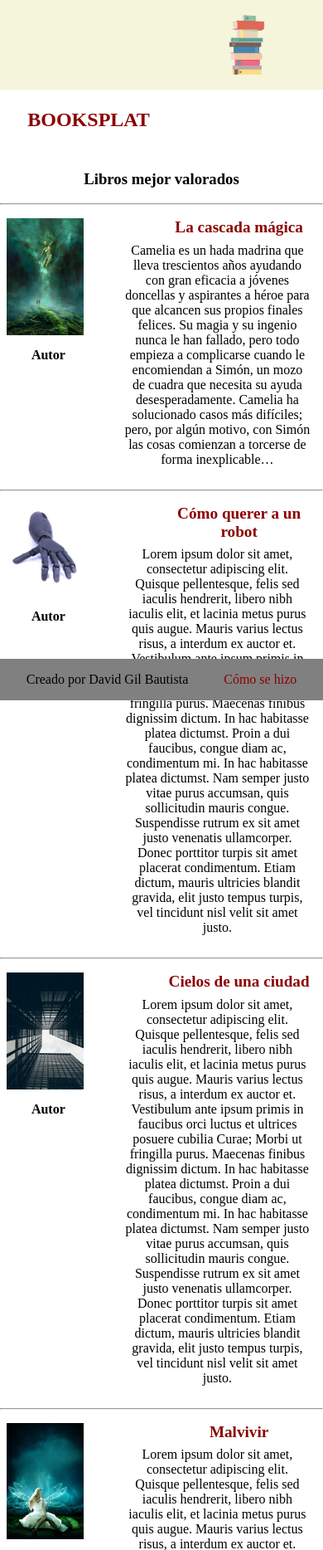
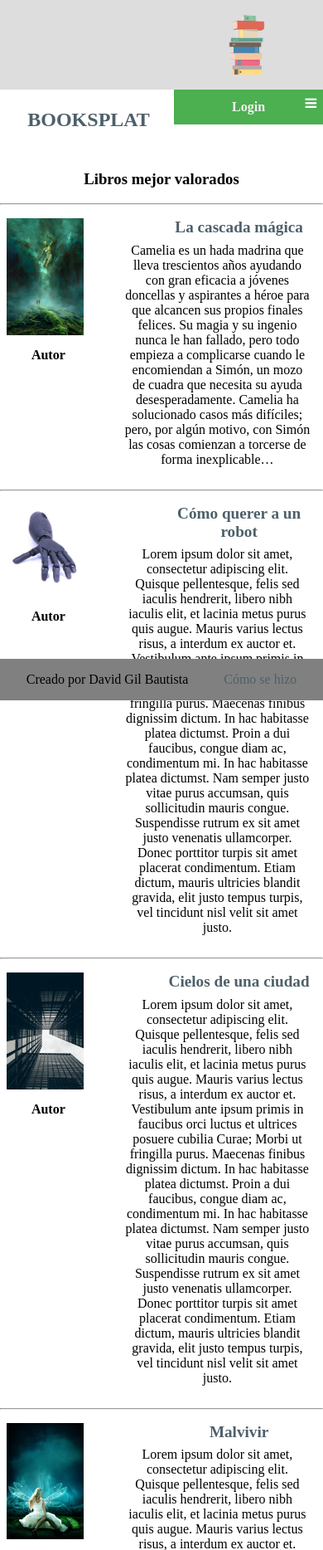
Before and after one commit to DavidBaug/PW, a PHP site: page / in a window 390 px wide. Shown: the top 1868 px of the page at 83% size. Run offline with PHP 8.4, Linux system fonts and the light colour scheme.

Commit message:
Nav bar funcionando

```diff
--- a/Practicas/P1/datospersonales.html
+++ b/Practicas/P1/datospersonales.html
@@ -48,6 +48,7 @@
         <li><a href="foro.html">Foro</a></li>
         <li><a class="active" href="datospersonales.html">Mis datos</a></li>
         <li><a href="recomendaciones_u1.html">Mis recomendaciones</a></li>
+        <li><a href="#"></a></li>
       </ul>
     </nav>
 
--- a/Practicas/P1/foro.html
+++ b/Practicas/P1/foro.html
@@ -48,6 +48,7 @@
         <li><a class="active" href="foro.html">Foro</a></li>
         <li><a href="datospersonales.html">Mis datos</a></li>
         <li><a href="recomendaciones_u1.html">Mis recomendaciones</a></li>
+        <li><a href="#"></a></li>
       </ul>
     </nav>
 
--- a/Practicas/P1/index.html
+++ b/Practicas/P1/index.html
@@ -37,6 +37,25 @@
 
 
     </header>
+
+
+    <nav id="navbar" class="nav_index">
+      <span class="span2" tabindex="0"><i style="color:white;"class="fa fa-bars"></i></span>
+
+      <form class="alert" method="post">
+        <input class="items" type="text" name="username" value="" placeholder="Usuario" required>
+        <br>
+        <input class="items" type="password" name="password" value="" placeholder="Contraseña" required>
+        <br>
+        <button class="items" type="submit" name="login" formaction="index2.html">Acceder</button>
+        <br>
+        <p class="items">Si no tienes cuenta puedes registrarte <a href="altausuario.html">aquí</a></p>
+      </form>
+
+      <ul class="menu">
+        <li><a class="active" href="#">Login</a></li>
+      </ul>
+    </nav>
 
         <!-- aaaaaaaaaaaaaaaaaaaaaaaaaaaaaaaaaaaaaaaaaaaaaaaaaaaaaaaaaaaaaaaaaaaaaaa -->
         <!-- aaaaaaaaaaaaaaaaaaaaaaaaaaaaaaaaaaaaaaaaaaaaaaaaaaaaaaaaaaaaaaaaaaaaaaa -->
--- a/Practicas/P1/index2.html
+++ b/Practicas/P1/index2.html
@@ -48,6 +48,7 @@
         <li><a href="foro.html">Foro</a></li>
         <li><a href="datospersonales.html">Mis datos</a></li>
         <li><a href="recomendaciones_u1.html">Mis recomendaciones</a></li>
+        <li><a class="active" href="#">Index</a></li>
       </ul>
     </nav>
 
--- a/Practicas/P1/libroleido1.html
+++ b/Practicas/P1/libroleido1.html
@@ -48,6 +48,7 @@
         <li><a href="foro.html">Foro</a></li>
         <li><a href="datospersonales.html">Mis datos</a></li>
         <li><a href="recomendaciones_u1.html">Mis recomendaciones</a></li>
+        <li><a class="active" href="#">Libro leido</a></li>
       </ul>
     </nav>
 
--- a/Practicas/P1/mislibros.html
+++ b/Practicas/P1/mislibros.html
@@ -48,6 +48,7 @@
         <li><a href="foro.html">Foro</a></li>
         <li><a href="datospersonales.html">Mis datos</a></li>
         <li><a href="recomendaciones_u1.html">Mis recomendaciones</a></li>
+        <li><a href="#"></a></li>
       </ul>
     </nav>
 
--- a/Practicas/P1/recomendaciones_u1.html
+++ b/Practicas/P1/recomendaciones_u1.html
@@ -48,6 +48,7 @@
         <li><a href="foro.html">Foro</a></li>
         <li><a href="datospersonales.html">Mis datos</a></li>
         <li><a class="active" href="recomendaciones_u1.html">Mis recomendaciones</a></li>
+        <li><a href="#"></a></li>
       </ul>
     </nav>
 
--- a/Practicas/P1/style.css
+++ b/Practicas/P1/style.css
@@ -8,11 +8,11 @@ body {
 
 a:-webkit-any-link {
   text-decoration: none;
-  color: darkred;
+  color: #4d606a;
 }
 
 a:visited{
-  color: red;
+  color: #4d606a;
 }
 
 #cabezera .logo {
@@ -60,7 +60,7 @@ a:visited{
   margin: 0%;
   height: 100px;
   width: -webkit-fill-available;
-  background-color: beige;
+  background-color: #DDDDDD;
   padding: 1%;
 }
 
@@ -137,7 +137,7 @@ section .flechas{
 
 #libros .a{
   text-decoration: none;
-  color: pink;
+  color: #4d606a;
 }
 
 #secciones{
@@ -173,8 +173,8 @@ section .flechas{
 
 #libros .portada {
   float: left;
-  width: 180px;
-  height: 270px;
+  width: 20%;
+  height: auto;
   margin: inherit;
   padding: inherit;
   object-fit: fill;
@@ -219,6 +219,10 @@ section .flechas{
 #navbar {
   overflow: hidden;
   background-color: #333;
+}
+
+#navbar .menu li:last-of-type{
+  display: none;
 }
 
 #navbar .menu{
@@ -295,7 +299,7 @@ section .flechas{
 
 #libros_leidos .a{
   text-decoration: none;
-  color: pink;
+  color: #4d606a;
 }
 
 
@@ -377,7 +381,7 @@ section .flechas{
 
 #ultimos_subidos .a{
   text-decoration: none;
-  color: pink;
+  color: #4d606a;
 }
 
 
@@ -389,7 +393,7 @@ section .flechas{
   width: 40%;
   font-weight: bold;
   font-size: larger;
-  color: darkmagenta;
+  color: #4d606a;
 }
 
 
@@ -429,7 +433,26 @@ section .flechas{
   display: none;
 }
 
+#cabezera form input{margin: 1%;border-radius: 20pc;text-align: center;border: black;}
+
+#cabezera form button{margin: 1%;padding: 1% 2%;cursor: pointer;background: #4CAF50;color: white;border: black;border-radius: 20pc;}
+
 @media screen and (max-width: 600px) {
+
+  #navbar .menu li:last-of-type{
+    display: block;
+  }
+
+  .nav_index form {text-align: center;width: 100%;}
+
+  .nav_index form input{margin: 1%;border-radius: 20pc;text-align: center;border: black;}
+
+  .nav_index form button{margin: 1%;padding: 1% 2%;cursor: pointer;background: #4CAF50;color: white;border: black;border-radius: 20pc;}
+
+  .nav_index form p {
+    color: white;
+    padding: 1%;
+}
 
   /* Body */
 
@@ -437,7 +460,7 @@ section .flechas{
     width: 100%;
     position: fixed;
     z-index: 10;
-    background: aliceblue;
+    background: #A1AF9F;
   }
 
   #ultimos_subidos .altalibro {
@@ -448,7 +471,7 @@ section .flechas{
       position: fixed;
       width: 100%;
       z-index: 20;
-      background: aliceblue;
+      background: #A1AF9F;
       overflow-y: auto;
     }
 
@@ -516,6 +539,8 @@ section .flechas{
     display: none;
   }
 
+
+
   #navbar .menu a:not(.active) {
     display: none;
   }
@@ -531,8 +556,9 @@ section .flechas{
 
   #navbar a {
     padding: 12px;
-    width: 100%;
+    width: -webkit-fill-available;
     cursor: pointer;
+    text-align: center;
   }
 
   #navbar .span2{
```
Also changed, not shown: Practicas/P1/libro1.html (added).
